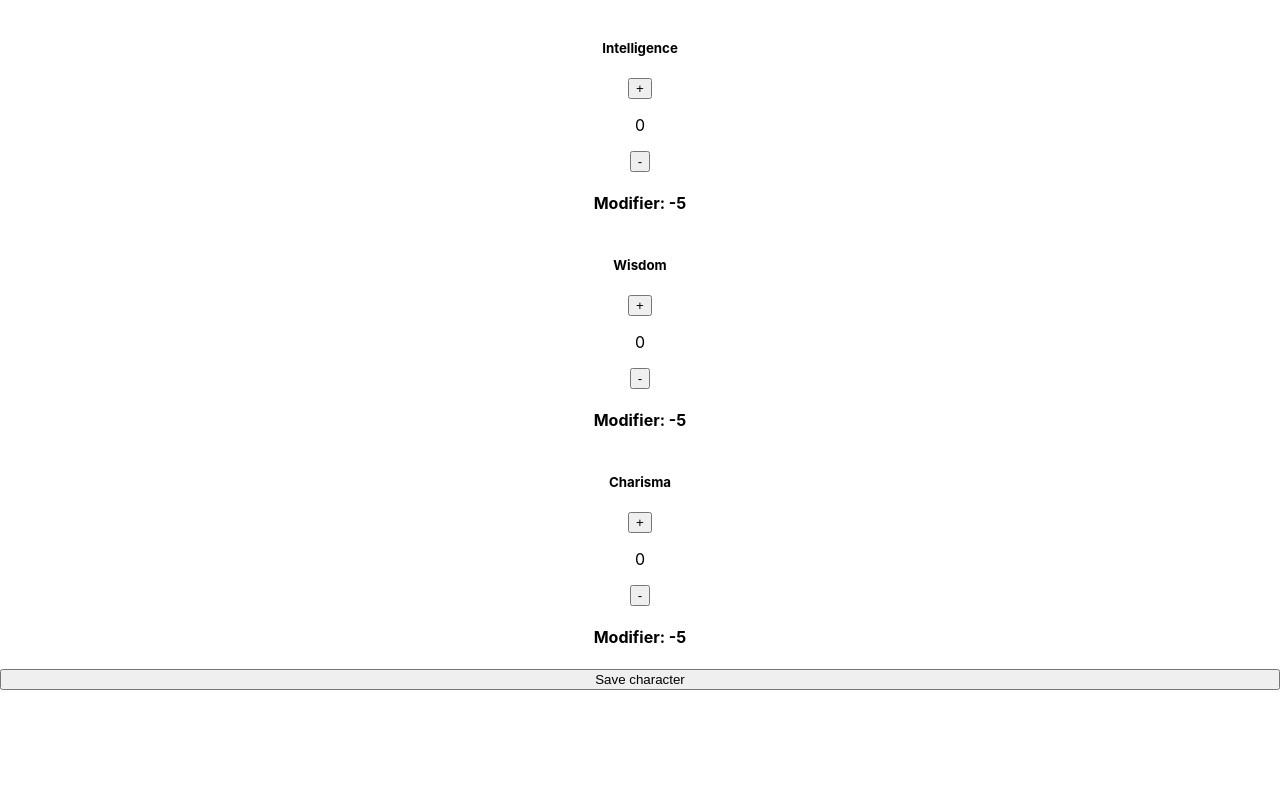
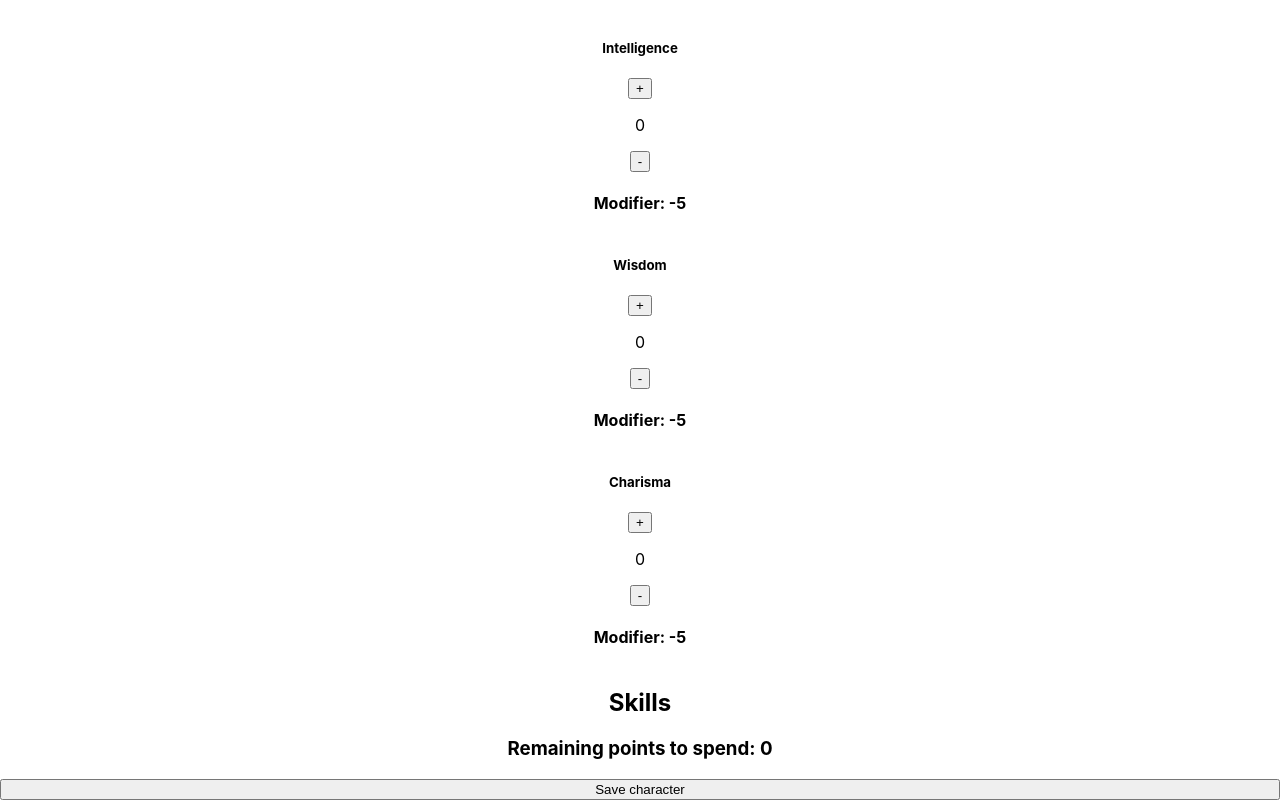
Before and after one commit to Andrew-FungKinHo/recruiting-webapp-character, a React (Create React App) app: page / in a window 1280 px wide. Shown: the part 864-1664 px from the top of the page. Before the commit the page ends 1554 px from the top, so only its background shows below. Built offline with nearby package versions, Linux system fonts and the light colour scheme; no server answers.

Commit message:
feat(task5a): find max points to spend on skills

```diff
--- a/src/App.js
+++ b/src/App.js
@@ -3,6 +3,7 @@ import './App.css';
 import { API_URL, ATTRIBUTE_LIST, CLASS_LIST, INIT_POINT, MAX_ATTRIBUTE_TOTAL } from './data/consts.js';
 import Attributes from './components/Attributes';
 import ClassesSection from './components/ClassSection';
+import Skills from './components/Skills';
 
 function App() {
 
@@ -10,6 +11,7 @@ function App() {
   const [classesQualified, setClassesQualified] = useState(creatClassesQualifiedObj(false));
   const [currentClass, setCurrentClass] = useState(null);
   const [modifierValues, setModifierValues] = useState(createAttributesObject(Math.floor((INIT_POINT - 10) / 2)));
+  const [maxPointsForSkills, setMaxPointsForSkills] = useState(0);
 
   useEffect(() => {
     fetch(API_URL).then((response) => response.json())
@@ -81,6 +83,10 @@ function App() {
       ...modifierValues,
       [attribute]: Math.floor((attributeValues[attribute] - 10) / 2),
     });
+
+    // find the maximum points to spend on skills
+    setMaxPointsForSkills(Math.max(10 + (4 * modifierValues["Intelligence"]), 0));
+
   }
 
   async function handleSaveCharacterInformation(e) {
@@ -125,6 +131,7 @@ function App() {
         handleAttributeCounter={handleAttributeCounter}
         modifierValues={modifierValues}
       />
+      <Skills maxPointsForSkills={maxPointsForSkills} />
       <button onClick={(e) => { handleSaveCharacterInformation(e) }}>Save character</button>
     </div>)
 }
--- /dev/null
+++ b/src/components/Skills.js
@@ -0,0 +1,14 @@
+import React from "react";
+
+const Skills = ({ maxPointsForSkills }) => {
+    return (
+        <div>
+            <h2>Skills</h2>
+            <h3>
+                Remaining points to spend: {maxPointsForSkills}
+            </h3>
+        </div>
+    );
+};
+
+export default Skills;
```
